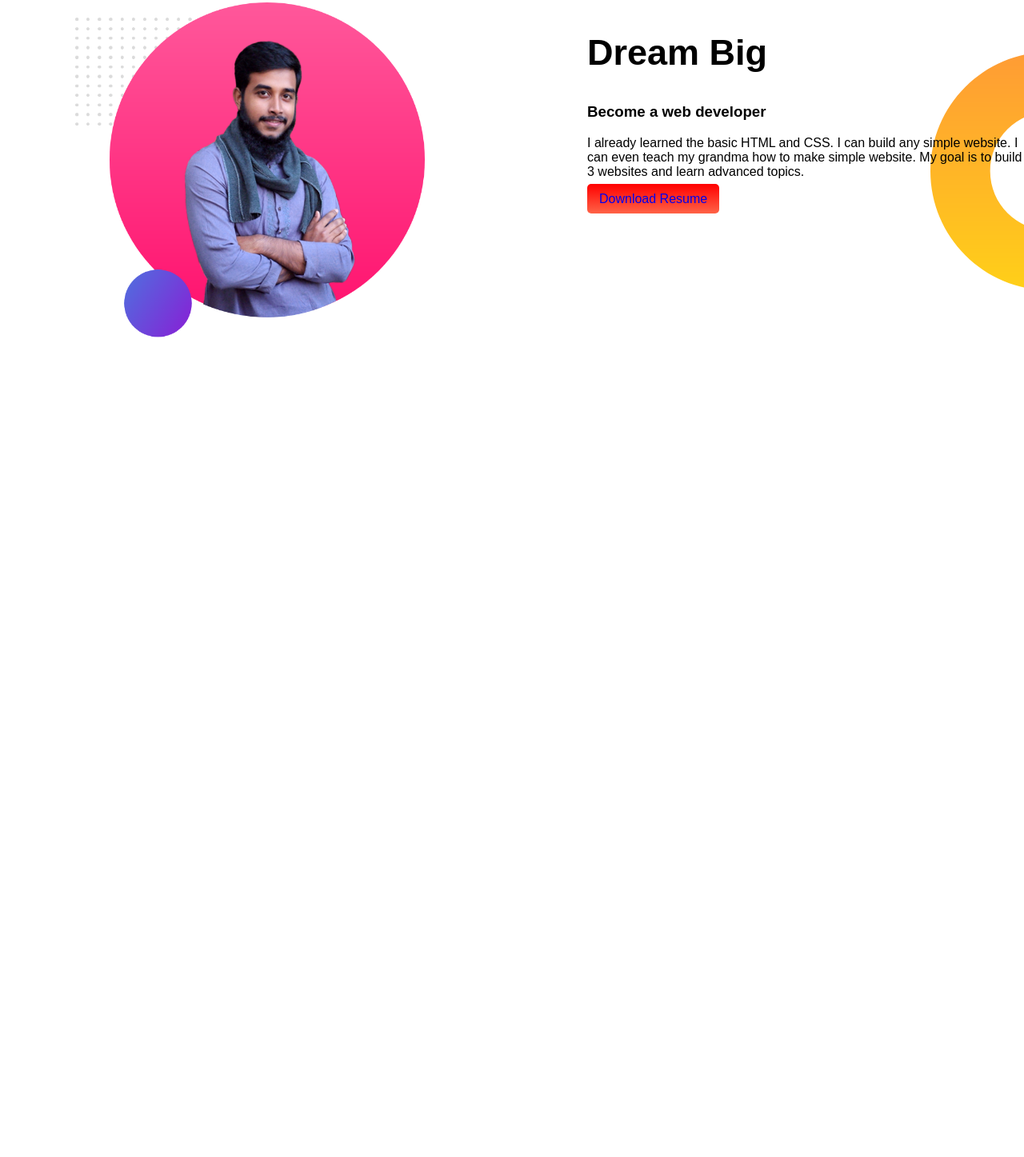
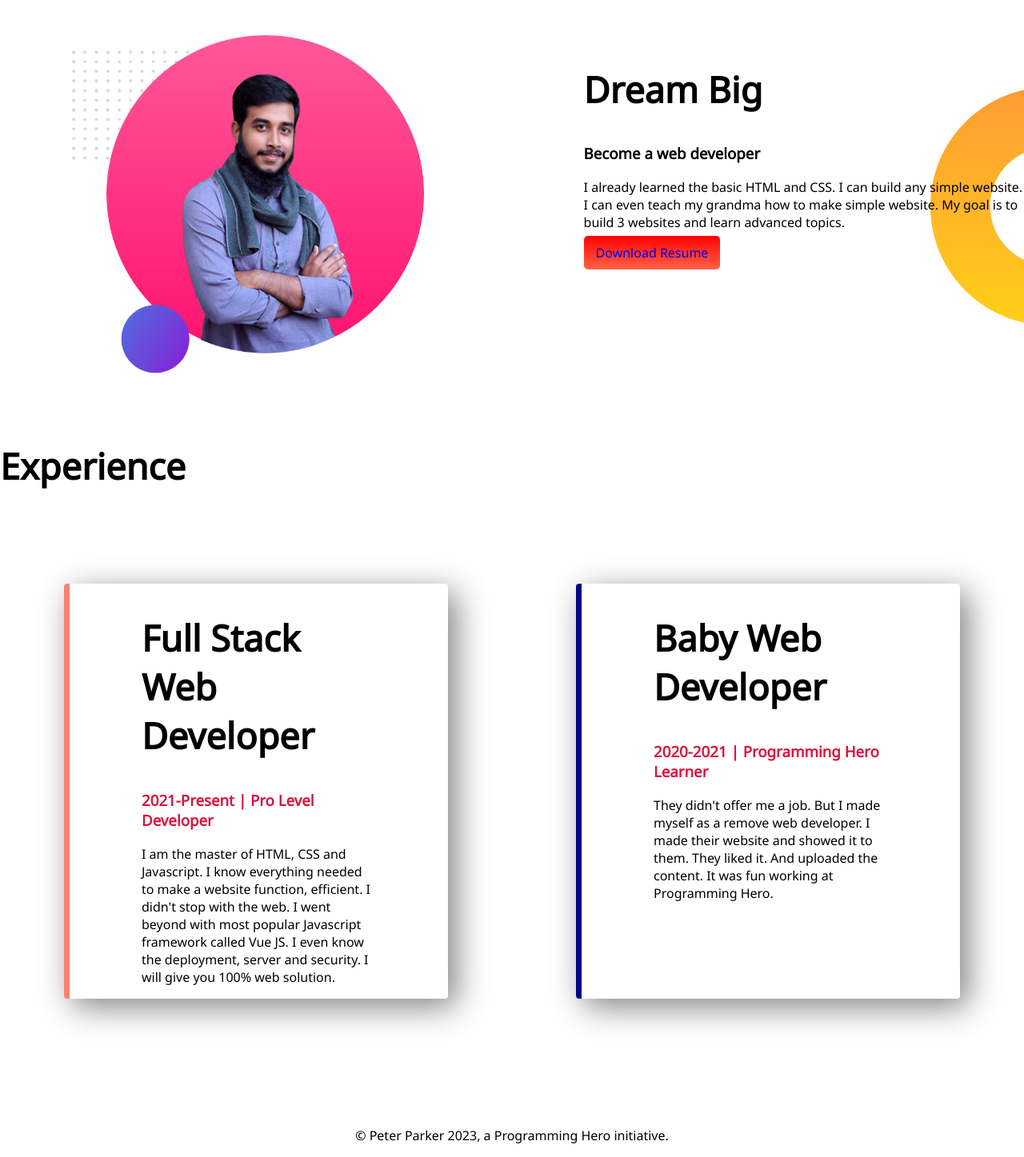
Before and after one commit to maksudur72/Practice-project, a plain HTML site: page index.html in a window 1280 px wide. Shown: the part 501-1948 px from the top of the page at 80% size. Before the commit the page ends 1007 px from the top, so only its background shows below. Drawn offline with Linux system fonts and the light colour scheme; a web font is replaced by a local one.

Commit message:
project-done

```diff
--- a/index.html
+++ b/index.html
@@ -7,14 +7,15 @@
     <meta name="viewport" content="width=device-width, initial-scale=1.0">
     <link rel="preconnect" href="https://fonts.googleapis.com">
     <link rel="preconnect" href="https://fonts.gstatic.com" crossorigin>
-    <link href="https://fonts.googleapis.com/css2?family=Merriweather+Sans&family=Mochiy+Pop+P+One&display=swap"
+    <link
+        href="https://fonts.googleapis.com/css2?family=Merriweather+Sans&family=Mochiy+Pop+P+One&family=Noto+Sans&display=swap"
         rel="stylesheet">
     <link rel="stylesheet" href="style.css">
     <title>My Demo Profile</title>
 </head>
 
 <body>
-    <section class="top-banner">
+    <section class="top-banner flexible-content">
         <div class="half-width">
             <h1>Welcome To</h1>
             <h1><small class="color">Md Maksudur Rahman</small> World !</h1>
@@ -26,10 +27,10 @@
 
         </div>
         <div class="half-width">
-            <img src="images/Jisan (2).png" alt="">
+            <img src="images/jisan1.jpeg" alt="">
         </div>
     </section>
-    <section class="dream-big">
+    <section class="dream-big flexible-content">
         <div class="half-width">
             <img src="images/Jisan (2).png" alt="">
         </div>
@@ -42,7 +43,30 @@
 
         </div>
     </section>
+    <section class="experience-area">
+        <h1>Experience</h1>
+        <div class="flexible-content">
+            <div id="border-1" class="experience-item">
+                <h1>Full Stack Web Developer</h1>
+                <h3 class="color">2021-Present | Pro Level Developer</h3>
+                <p>I am the master of HTML, CSS and Javascript. I know everything needed to make a website function,
+                    efficient. I didn't stop with the web. I went beyond with most popular Javascript framework called
+                    Vue
+                    JS. I even know the deployment, server and security. I will give you 100% web solution.</p>
+            </div>
+            <div id="border-2" class="experience-item">
+                <h1>Baby Web Developer</h1>
+                <h3 class="color">2020-2021 | Programming Hero Learner</h3>
+                <p>They didn't offer me a job. But I made myself as a remove web developer. I made their website and
+                    showed
+                    it to them. They liked it. And uploaded the content. It was fun working at Programming Hero.</p>
+            </div>
+        </div>
+    </section>
 
 </body>
+<footer>
+    <p>© Peter Parker 2023, a Programming Hero initiative.</p>
+</footer>
 
 </html>
--- a/style.css
+++ b/style.css
@@ -1,6 +1,7 @@
 body {
     font-family: 'Merriweather Sans', sans-serif;
     font-family: 'Mochiy Pop P One', sans-serif;
+    font-family: 'Noto Sans', sans-serif;
     margin: 0;
 }
 
@@ -8,7 +9,7 @@ h1 {
     font-size: 45px;
 }
 
-section {
+.flexible-content {
     display: flex;
     margin-bottom: 80px;
 }
@@ -24,8 +25,8 @@ section {
 
 .half-width {
     width: 50%;
-    padding-left: 5%;
-    margin-left: 30px;
+    padding-left: 7%;
+
 }
 
 .half-width img {
@@ -44,3 +45,26 @@ section {
     background-repeat: no-repeat;
     background-position: right;
 }
+
+.experience-item {
+    width: 50%;
+    padding: 0px 90px 0px 90px;
+    box-shadow: 10px 10px 40px gray;
+    margin: 80px 80px;
+    border-radius: 20px;
+
+}
+
+#border-1 {
+    border-left: 7px solid salmon;
+    border-radius: 4px;
+}
+
+#border-2 {
+    border-left: 7px solid darkblue;
+    border-radius: 4px;
+}
+
+footer p {
+    text-align: center;
+}
```
Also changed, not shown: images/jisan1.jpeg (added).
